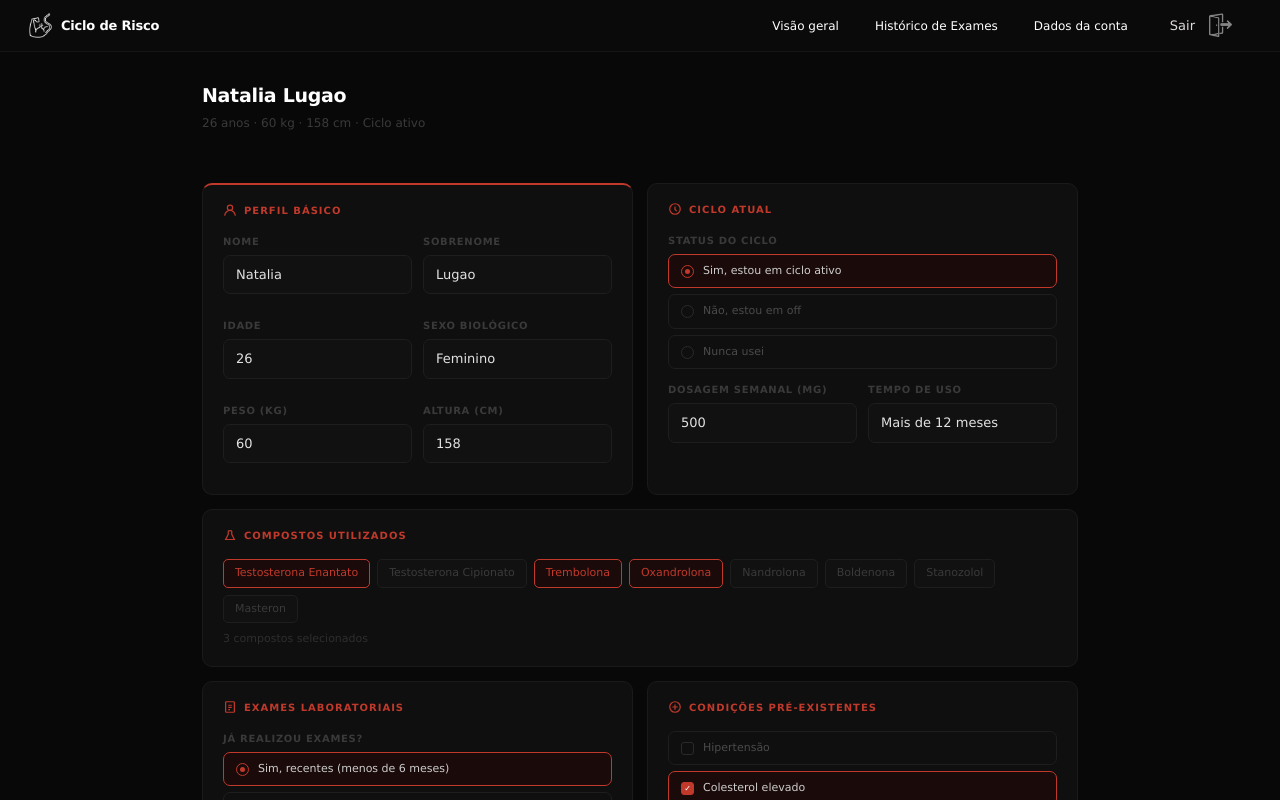
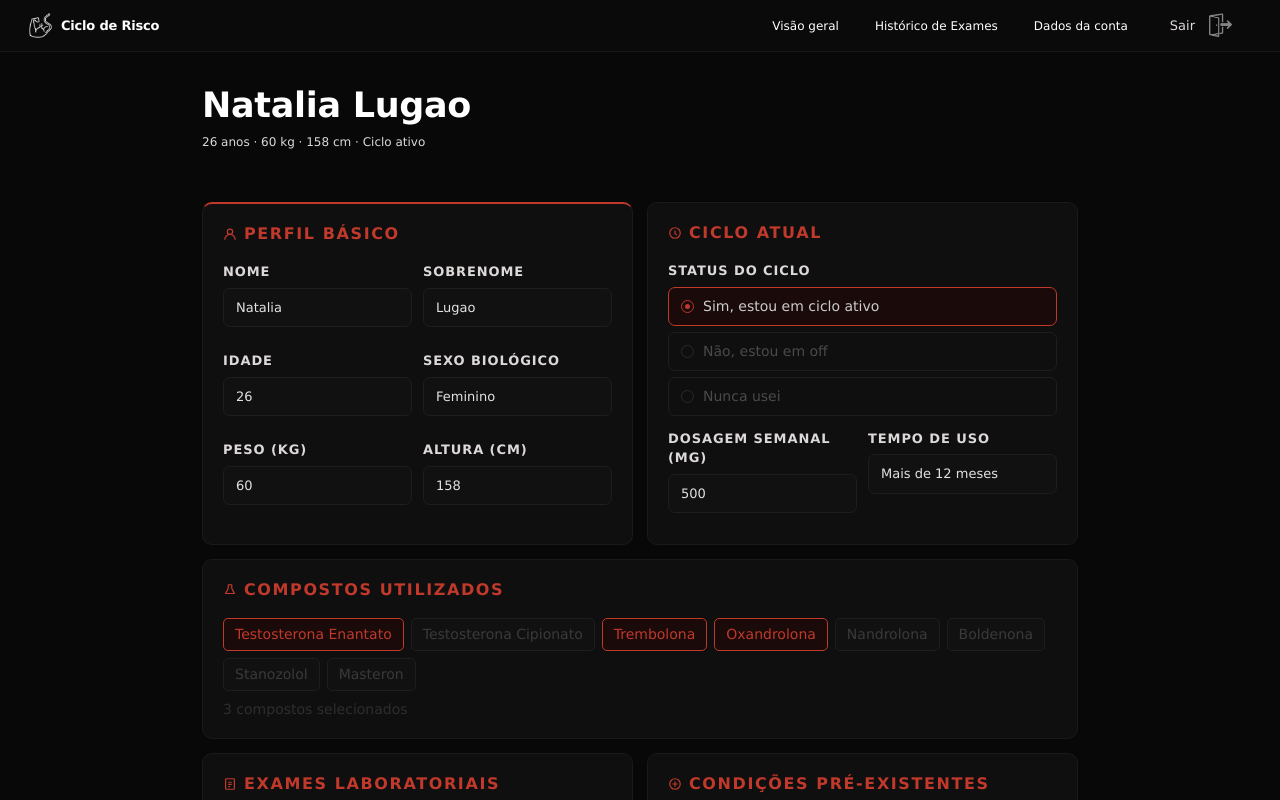
Before and after one commit to nalugao/challenge-ciclo-risco, a React (Vite) app: page /conta in a window 1280 px wide. Shown: the top 800 px of the page. Built offline with nearby package versions, Linux system fonts and the light colour scheme.

Commit message:
style: update font sizes and colors in dadosDaConta and historicoExames stylesheets

```diff
--- a/src/style/dadosDaConta.css
+++ b/src/style/dadosDaConta.css
@@ -50,7 +50,7 @@
 
 .dc-topbar-right {
     font-size: 12px;
-    color: #3a3a3a;
+    color: #ded9d9;
 }
 
 .dc-topbar-right strong {
@@ -89,7 +89,7 @@
 }
 
 .dc-header-info h1 {
-    font-size: 19px;
+    font-size: 35px;
     font-weight: 600;
     color: #fff;
     letter-spacing: -.3px;
@@ -102,7 +102,7 @@
 
 .dc-header-info p {
     font-size: 12px;
-    color: #3a3a3a;
+    color: #ded9d9;
 }
 
 /* DIRTY BADGE */
@@ -147,7 +147,7 @@
     align-items: center;
     gap: 7px;
     margin-bottom: 16px;
-    font-size: 10px;
+    font-size: 16px;
     color: #c0392b;
     text-transform: uppercase;
     letter-spacing: .1em;
@@ -165,8 +165,8 @@
 
 .dc-field label {
     display: block;
-    font-size: 10px;
-    color: #3a3a3a;
+    font-size: 13px;
+    color: #ded9d9;
     text-transform: uppercase;
     letter-spacing: .07em;
     font-weight: 600;
@@ -255,7 +255,7 @@
 }
 
 .dc-radio-text {
-    font-size: 11px;
+    font-size: 14px;
     color: #4a4a4a;
 }
 
@@ -276,7 +276,7 @@
     border: 1px solid #1e1e1e;
     background: #111;
     color: #3a3a3a;
-    font-size: 11px;
+    font-size: 14px;
     cursor: pointer;
     transition: all .15s;
 }
@@ -292,7 +292,7 @@
 }
 
 .dc-tag-count {
-    font-size: 11px;
+    font-size: 14px;
     color: #2e2e2e;
     margin-top: 8px;
 }
@@ -333,7 +333,7 @@
     align-items: center;
     justify-content: center;
     flex-shrink: 0;
-    font-size: 8px;
+    font-size: 10px;
     color: #fff;
     transition: all .15s;
 }
@@ -344,7 +344,7 @@
 }
 
 .dc-check-text {
-    font-size: 11px;
+    font-size: 14px;
     color: #4a4a4a;
 }
 
@@ -398,7 +398,7 @@
 
 .dc-btn-save {
     background: #1a1a1a;
-    color: #3a3a3a;
+    color: #ded9d9;
     border: none;
     border-radius: 7px;
     padding: 9px 22px;
--- a/src/style/historicoExames.css
+++ b/src/style/historicoExames.css
@@ -49,7 +49,7 @@
 
 .he-topbar-right {
     font-size: 12px;
-    color: #3a3a3a;
+    color: #ded9d9;
 }
 
 .he-topbar-right strong {
@@ -77,8 +77,8 @@
 }
 
 .he-page-header p {
-    font-size: 13px;
-    color: #3a3a3a;
+    font-size: 14px;
+    color: #ded9d9;
 }
 
 /* STATS */
@@ -97,8 +97,8 @@
 }
 
 .he-stat-label {
-    font-size: 10px;
-    color: #2e2e2e;
+    font-size: 14px;
+    color: #ded9d9;
     text-transform: uppercase;
     letter-spacing: .07em;
     font-weight: 600;
@@ -117,8 +117,8 @@
 .he-stat-val--muted { color: #e2e2e2; font-size: 15px; margin-top: 4px; }
 
 .he-stat-sub {
-    font-size: 11px;
-    color: #2a2a2a;
+    font-size: 13px;
+    color: #ded9d9;
     margin-top: 3px;
 }
 
@@ -181,8 +181,8 @@
 
 /* SECTION TITLE */
 .he-section-title {
-    font-size: 10px;
-    color: #3a3a3a;
+    font-size: 14px;
+    color: #ded9d9;
     text-transform: uppercase;
     letter-spacing: .08em;
     font-weight: 600;
@@ -200,7 +200,7 @@
     text-align: center;
     padding: 40px 0;
     color: #2a2a2a;
-    font-size: 13px;
+    font-size: 16px;
 }
 
 .he-exam-card {
```
